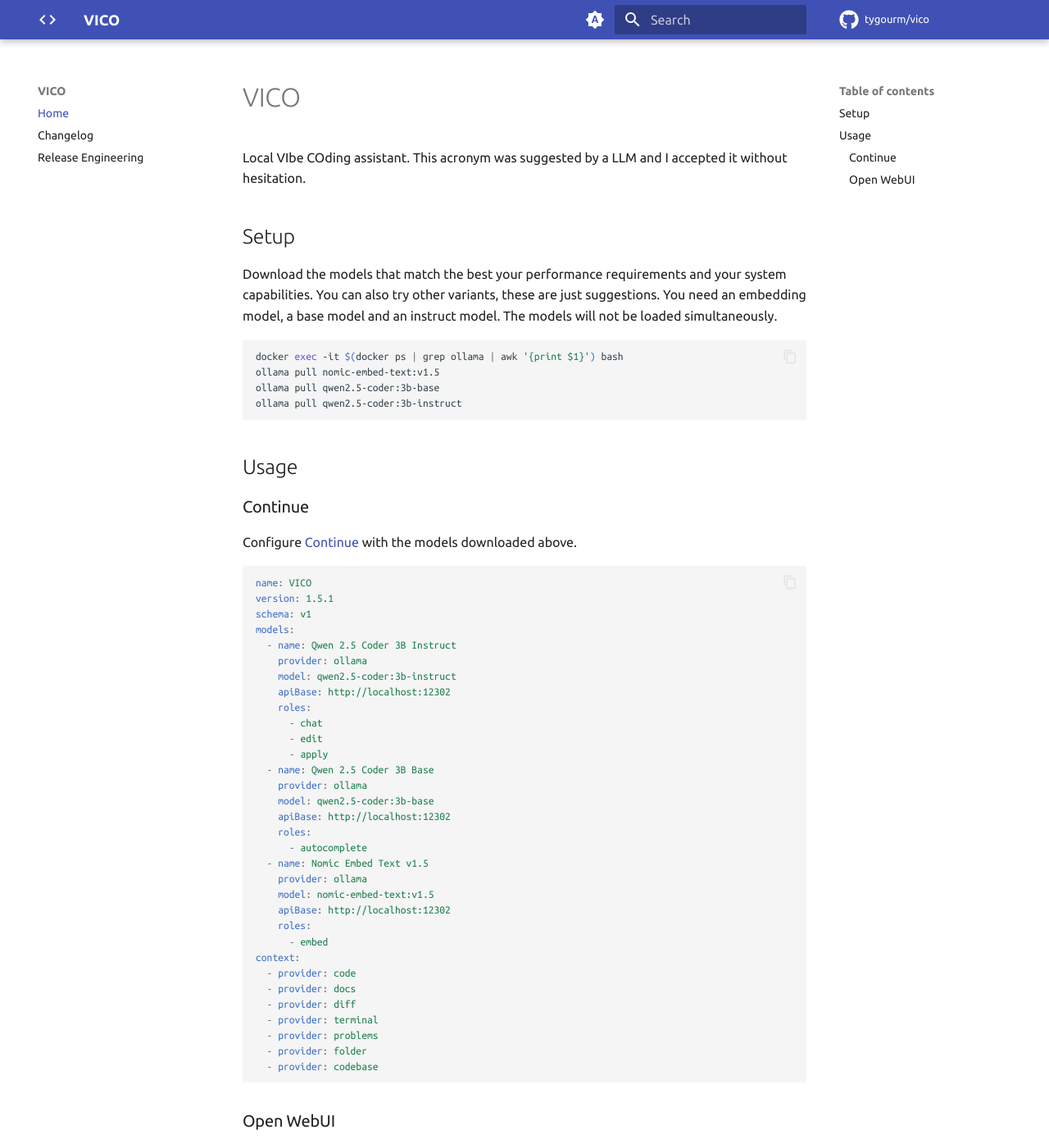
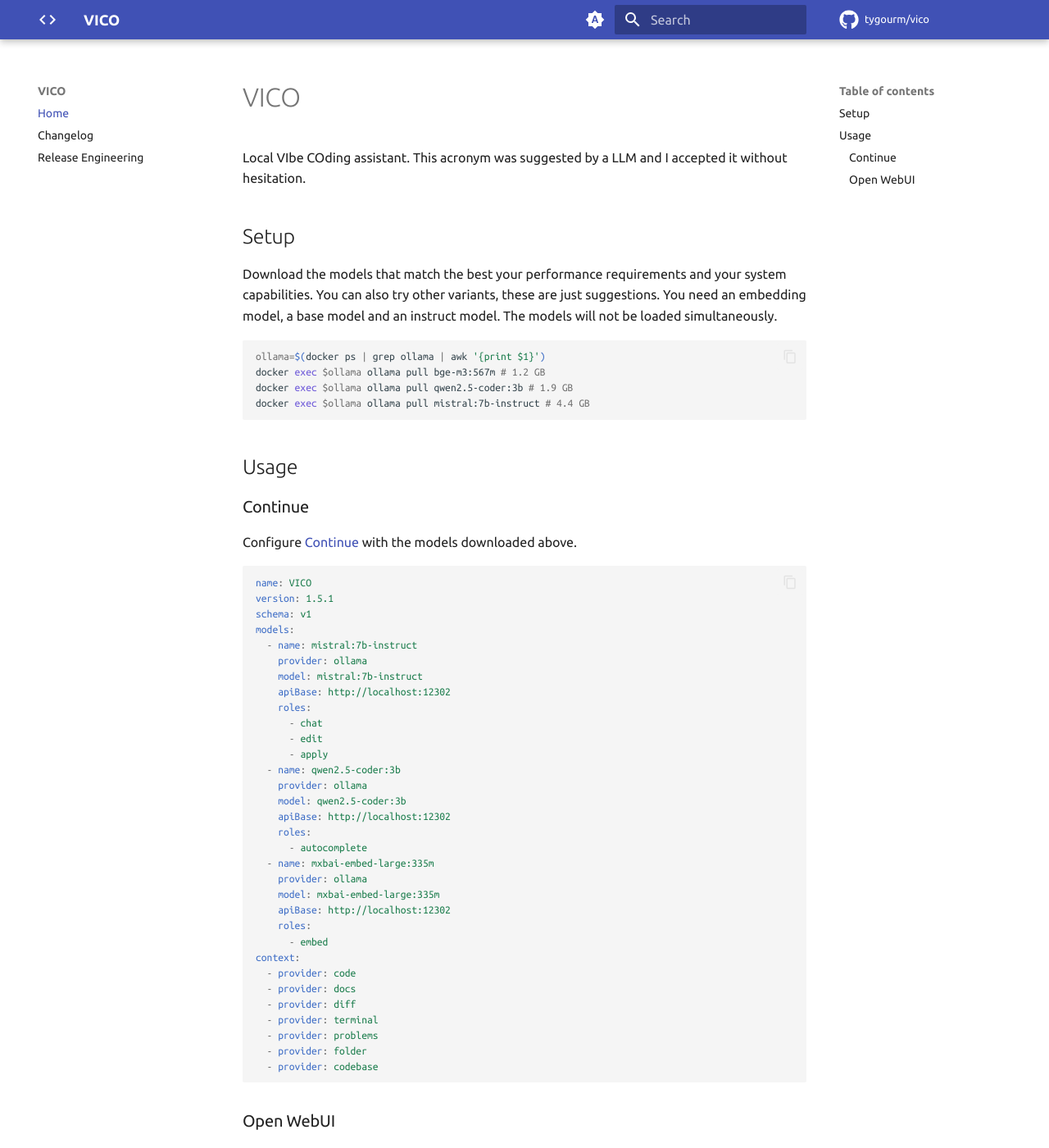
Before and after one commit to tygourm/vico, an MkDocs documentation site: the page built from docs/index.md, in a window 1280 px wide and 1400 px high. Shown: the whole window at 82% size. Built offline with MkDocs 1.6.1 and Material for MkDocs 9.7.7, drawn with Linux system fonts in a browser that asks for light colours; plug-ins that fetch from the network failed and are left out; comment, search, counter and statistics services are not loaded.

Commit message:
✨ Slightly better configuration

````diff
--- a/docker-compose.yaml
+++ b/docker-compose.yaml
@@ -21,7 +21,7 @@ services:
       ENABLE_EVALUATION_ARENA_MODELS: False
       OLLAMA_BASE_URL: http://ollama:11434
       RAG_EMBEDDING_ENGINE: ollama
-      RAG_EMBEDDING_MODEL: nomic-embed-text:v1.5
+      RAG_EMBEDDING_MODEL: bge-m3:567m
 
   ollama:
     image: ollama/ollama:0.9.6
--- a/docs/index.md
+++ b/docs/index.md
@@ -11,10 +11,10 @@ suggestions. You need an embedding model, a base model and an instruct model.
 The models will not be loaded simultaneously.
 
 ```bash
-docker exec -it $(docker ps | grep ollama | awk '{print $1}') bash
-ollama pull nomic-embed-text:v1.5
-ollama pull qwen2.5-coder:3b-base
-ollama pull qwen2.5-coder:3b-instruct
+ollama=$(docker ps | grep ollama | awk '{print $1}')
+docker exec $ollama ollama pull bge-m3:567m # 1.2 GB
+docker exec $ollama ollama pull qwen2.5-coder:3b # 1.9 GB
+docker exec $ollama ollama pull mistral:7b-instruct # 4.4 GB
 ```
 
 ## Usage
@@ -28,23 +28,23 @@ name: VICO
 version: 1.5.1
 schema: v1
 models:
-  - name: Qwen 2.5 Coder 3B Instruct
+  - name: mistral:7b-instruct
     provider: ollama
-    model: qwen2.5-coder:3b-instruct
+    model: mistral:7b-instruct
     apiBase: http://localhost:12302
     roles:
       - chat
       - edit
       - apply
-  - name: Qwen 2.5 Coder 3B Base
+  - name: qwen2.5-coder:3b
     provider: ollama
-    model: qwen2.5-coder:3b-base
+    model: qwen2.5-coder:3b
     apiBase: http://localhost:12302
     roles:
       - autocomplete
-  - name: Nomic Embed Text v1.5
+  - name: mxbai-embed-large:335m
     provider: ollama
-    model: nomic-embed-text:v1.5
+    model: mxbai-embed-large:335m
     apiBase: http://localhost:12302
     roles:
       - embed
````
Also changed, not shown: docs/CHANGELOG.md (+6 -0 lines).
